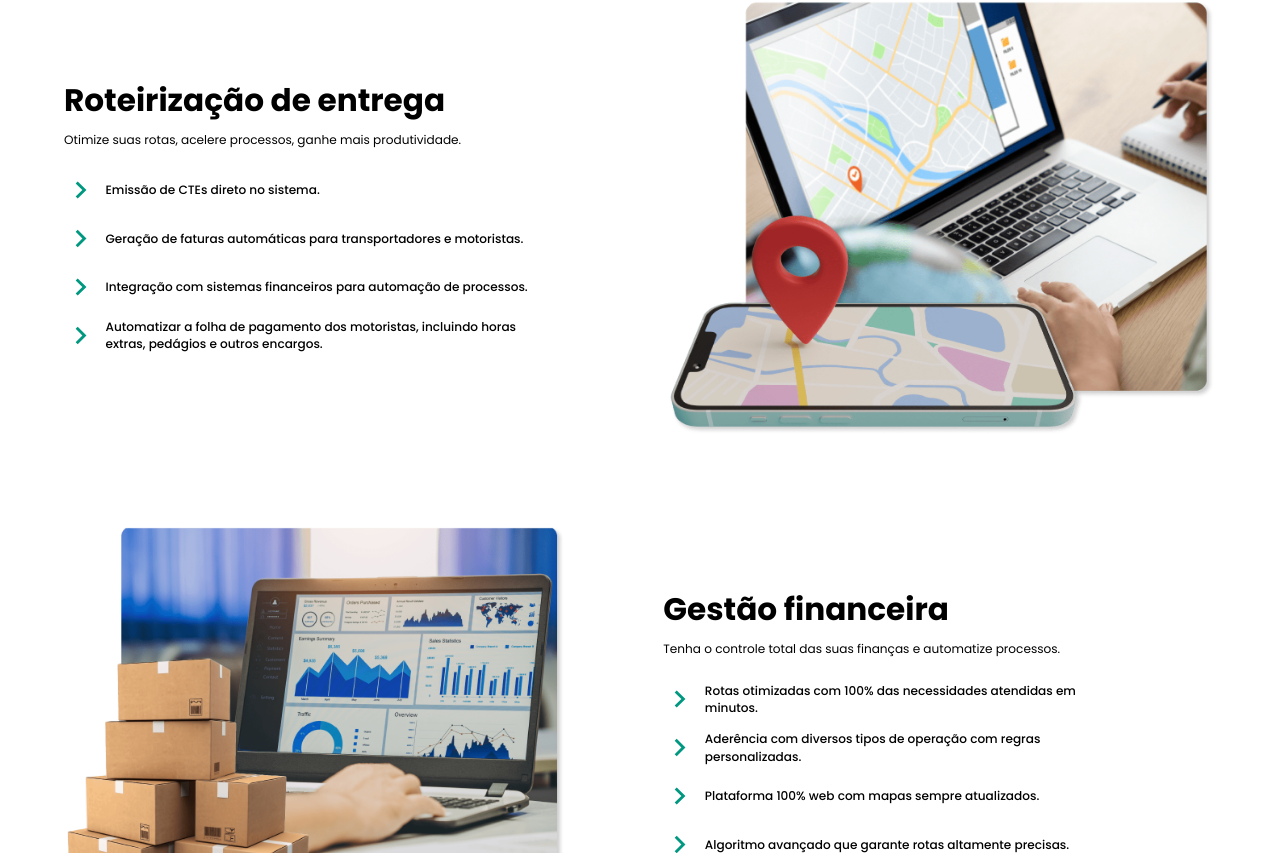
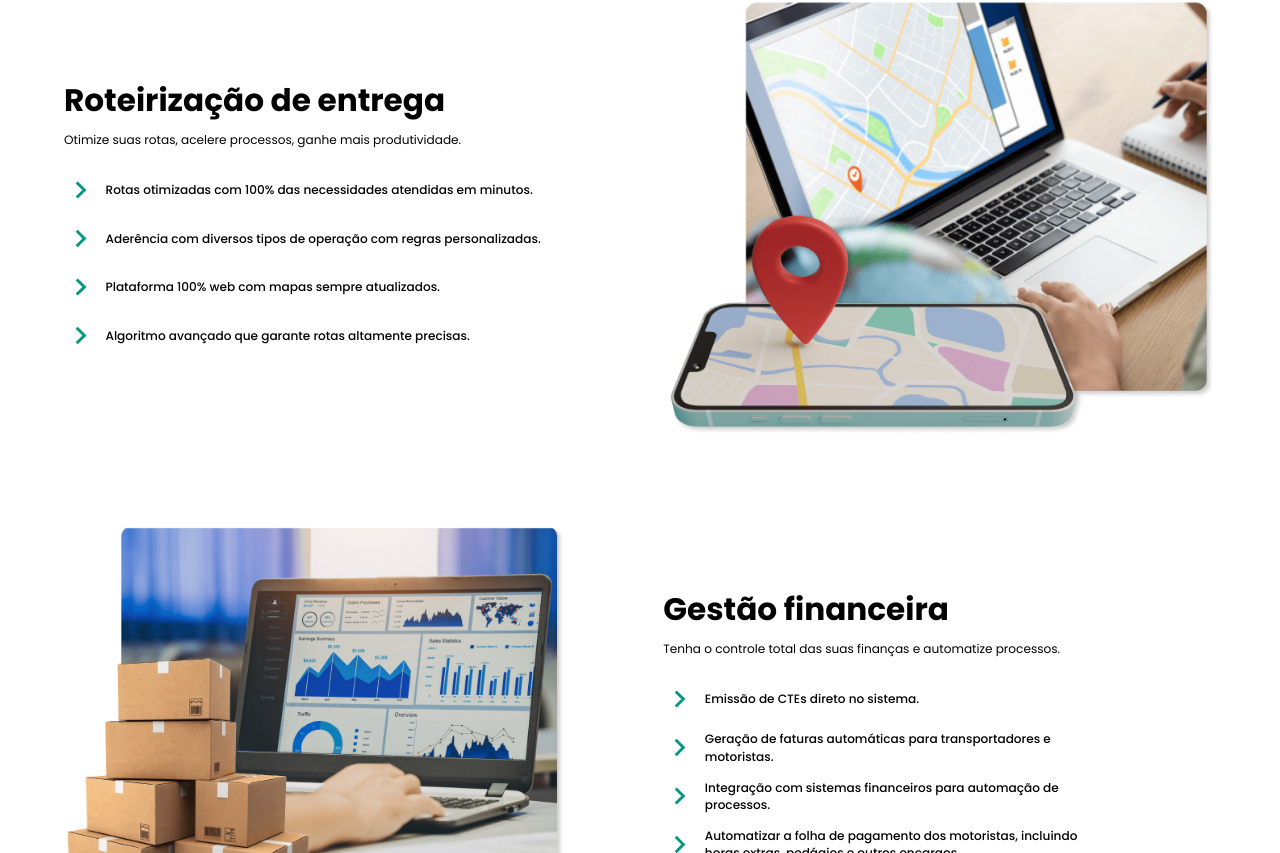
Before and after one commit to uxgroup1/uxgroup2024, a Next.js app: page /trux in a window 1280 px wide. Shown: the part 2087-2940 px from the top of the page. Built offline with nearby package versions, Linux system fonts and the light colour scheme.

Commit message:
slider ondetah

```diff
--- a/src/app/ondetah/page.tsx
+++ b/src/app/ondetah/page.tsx
@@ -267,12 +267,6 @@ export default function Ondetah() {
         image={""}
         flowReverse={true}
       />
-      <FeaturesComponent
-        rowReverse={false}
-        titleSection="Confira os benefícios da nossa solução para uma gestão de prazos e ocorrências:"
-        content={contentFeatures}
-        banner={imageTwo.src}
-      />
       <SliderTopics />
       <section style={{ paddingTop: "0px", paddingBottom: "50px" }}></section>
       <ContactForm />
--- a/src/app/trux/page.tsx
+++ b/src/app/trux/page.tsx
@@ -217,14 +217,14 @@ export default function Trux() {
           titleSection="Roteirização de entrega"
           text="Otimize suas rotas, acelere processos, ganhe mais produtividade."
           banner={imageRoteirizacao.src}
-          content={contentFeaturesTwo}
+          content={contentFeatures}
           rowReverse={false}
         />
         <FeaturesComponent
           titleSection="Gestão financeira"
           text="Tenha o controle total das suas finanças e automatize processos."
           banner={imageGestao.src}
-          content={contentFeatures}
+          content={contentFeaturesTwo}
           rowReverse={true}
         />
         <FeaturesComponent
```
